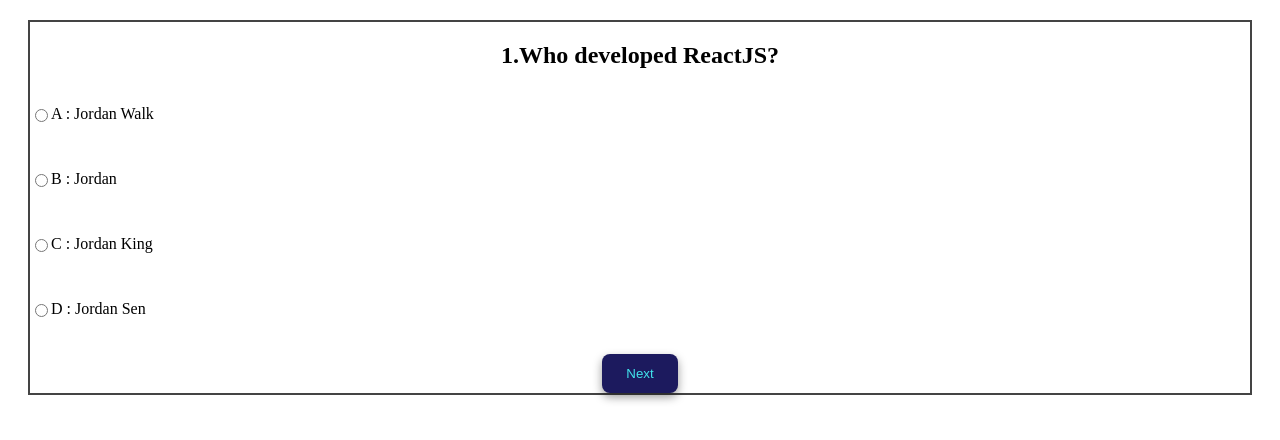
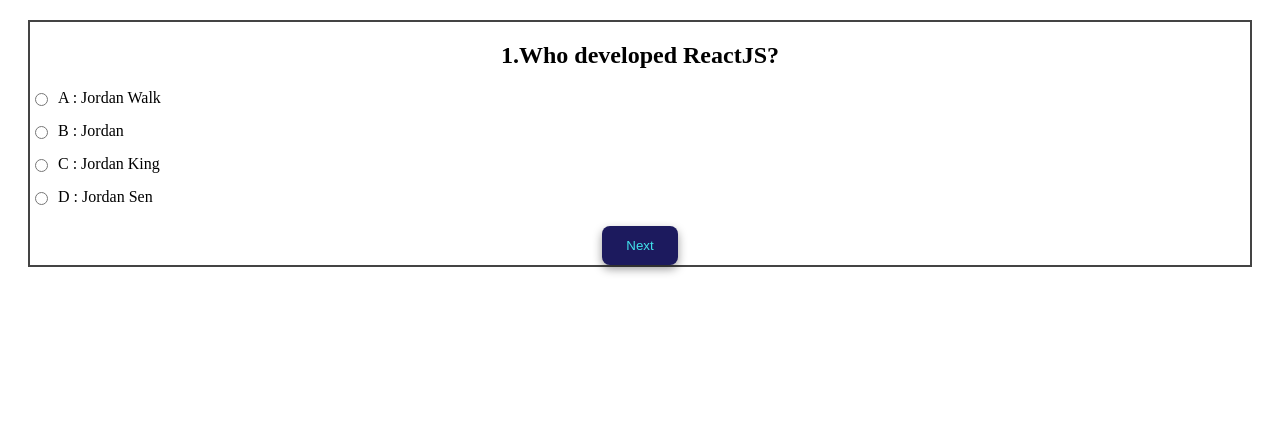
Before and after one commit to albinbabyme05/quiz-question-gen-app_react, a React (Vite) app: page / in a window 1280 px wide. Shown: the top 440 px of the page. Built offline with nearby package versions, Linux system fonts and the light colour scheme.

Commit message:
option sytle added

```diff
--- a/src/component/Quiz.css
+++ b/src/component/Quiz.css
@@ -28,6 +28,20 @@
     margin-bottom: 15px;
     display: flex;
     align-items: center;
+}
+
+.options {
+    margin-bottom: 15px;
+    display: flex;
+    align-items: center;
+}
+
+.options input {
+    margin-right: 10px;
+}
+
+.options p {
+    margin: 0;
 }
 
 .btns {
```
